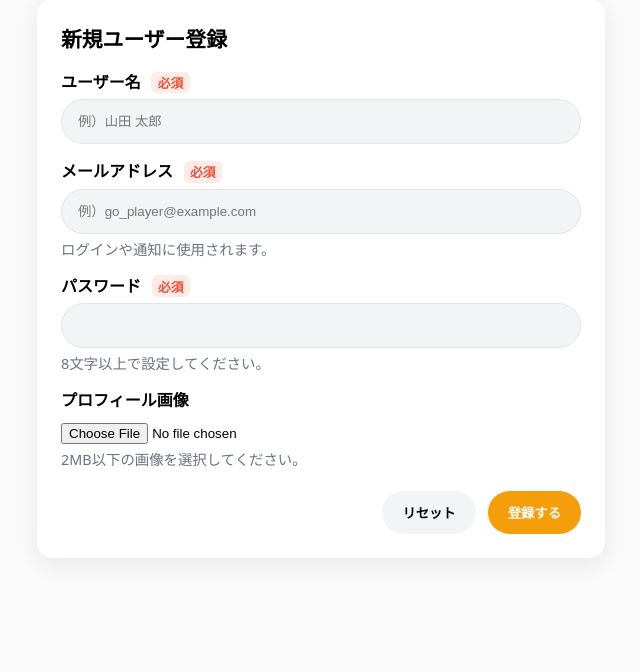
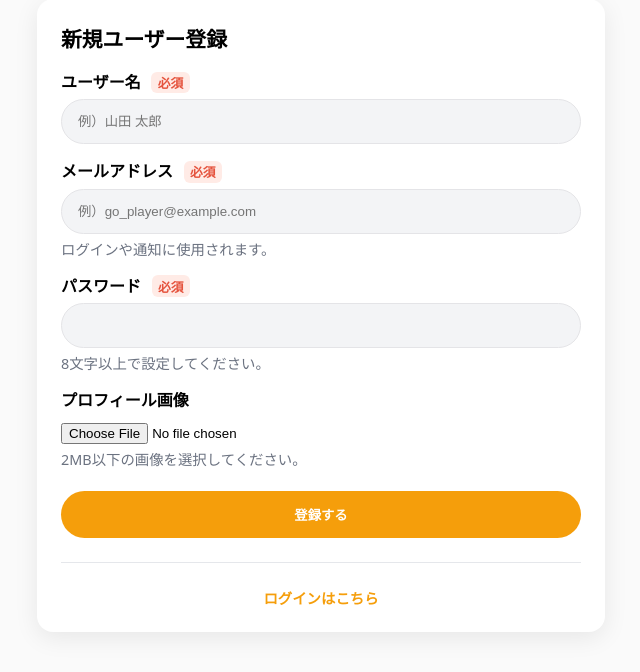
Before and after one commit to KMOkuda/myapp, a FastAPI app: page /registerUser in a window 1280 px wide. Shown: the part 41-713 px from the top of the page, without its empty margins (319-959 px from the left). Run offline with FastAPI, Linux system fonts and the light colour scheme.

Commit message:
refs #101 UI修正

```diff
--- a/templates/registerUser.html
+++ b/templates/registerUser.html
@@ -35,14 +35,26 @@
     input[type="file"] { margin-top:6px; }
 
     .hint { font-size:.9em; color:#6b7280; margin-top:4px; }
-    .actions { display:flex; justify-content:flex-end; gap:12px; margin-top:22px; }
+
     .btn {
-      border:none; border-radius:999px; padding:12px 20px; cursor:pointer; font-weight:600;
-      background:#f3f4f6; transition:0.15s;
+      width:100%;
+      border:none; border-radius:999px; padding:14px 16px; cursor:pointer; font-weight:600;
+      background:#f59e0b; color:white; margin-top:22px;
+      transition:0.15s; text-align:center;
     }
-    .btn:hover { background:#e5e7eb; }
-    .btn.primary { background:#f59e0b; color:white; }
-    .btn.primary:hover { background:#d97706; }
+    .btn:hover { background:#d97706; }
+
+    hr {
+      border:0;
+      border-top:1px solid #e5e7eb;
+      margin:24px 0;
+    }
+
+    .login-link {
+      display:block; text-align:center; font-size:0.9em;
+      color:#f59e0b; font-weight:600; text-decoration:none;
+    }
+    .login-link:hover { color:#d97706; text-decoration:underline; }
   </style>
 </head>
 <body>
@@ -73,11 +85,11 @@
       <input type="file" id="profile_image" name="profile_image" accept="image/*">
       <div class="hint">2MB以下の画像を選択してください。</div>
 
-      <div class="actions">
-        <button type="reset" class="btn">リセット</button>
-        <button type="submit" class="btn primary">登録する</button>
-      </div>
+      <button type="submit" class="btn">登録する</button>
     </form>
+
+    <hr>
+    <a href="/login" class="login-link">ログインはこちら</a>
   </div>
 </body>
 </html>
```
